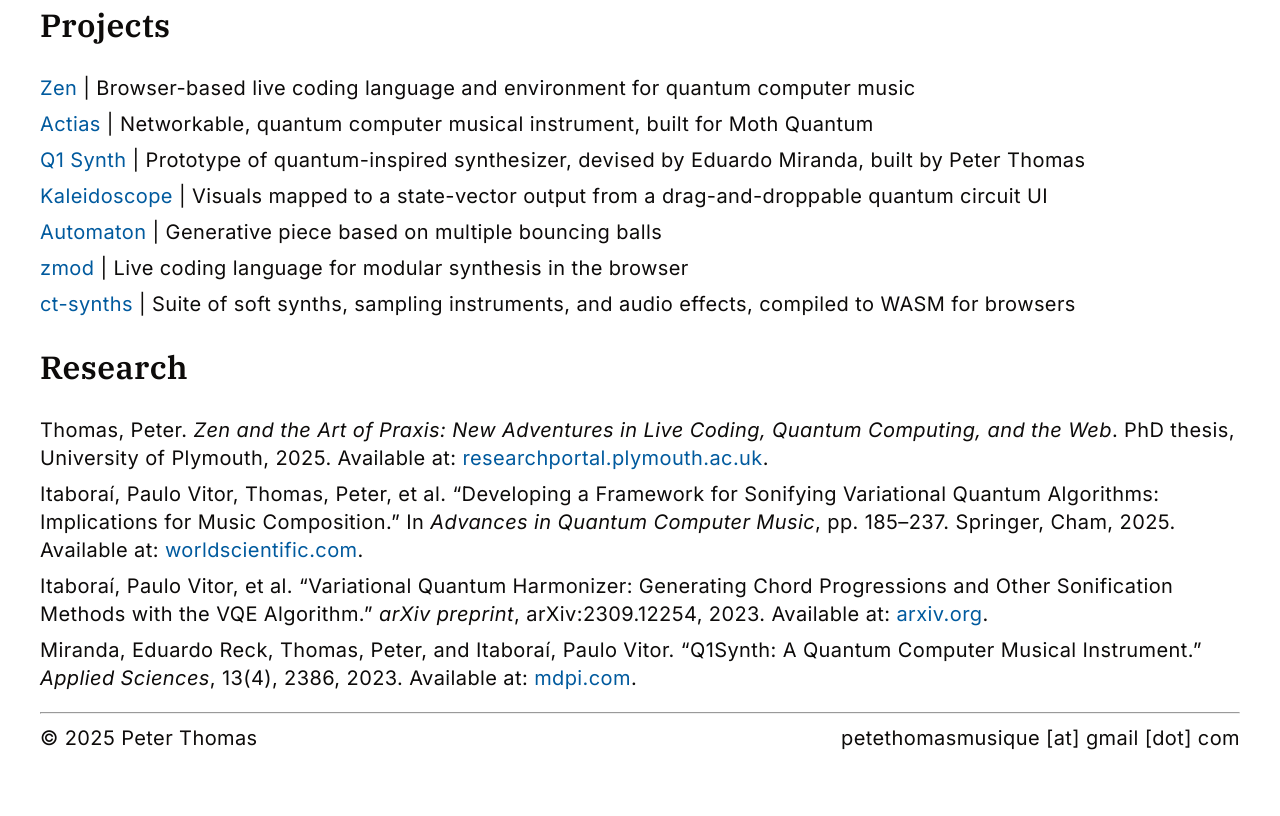
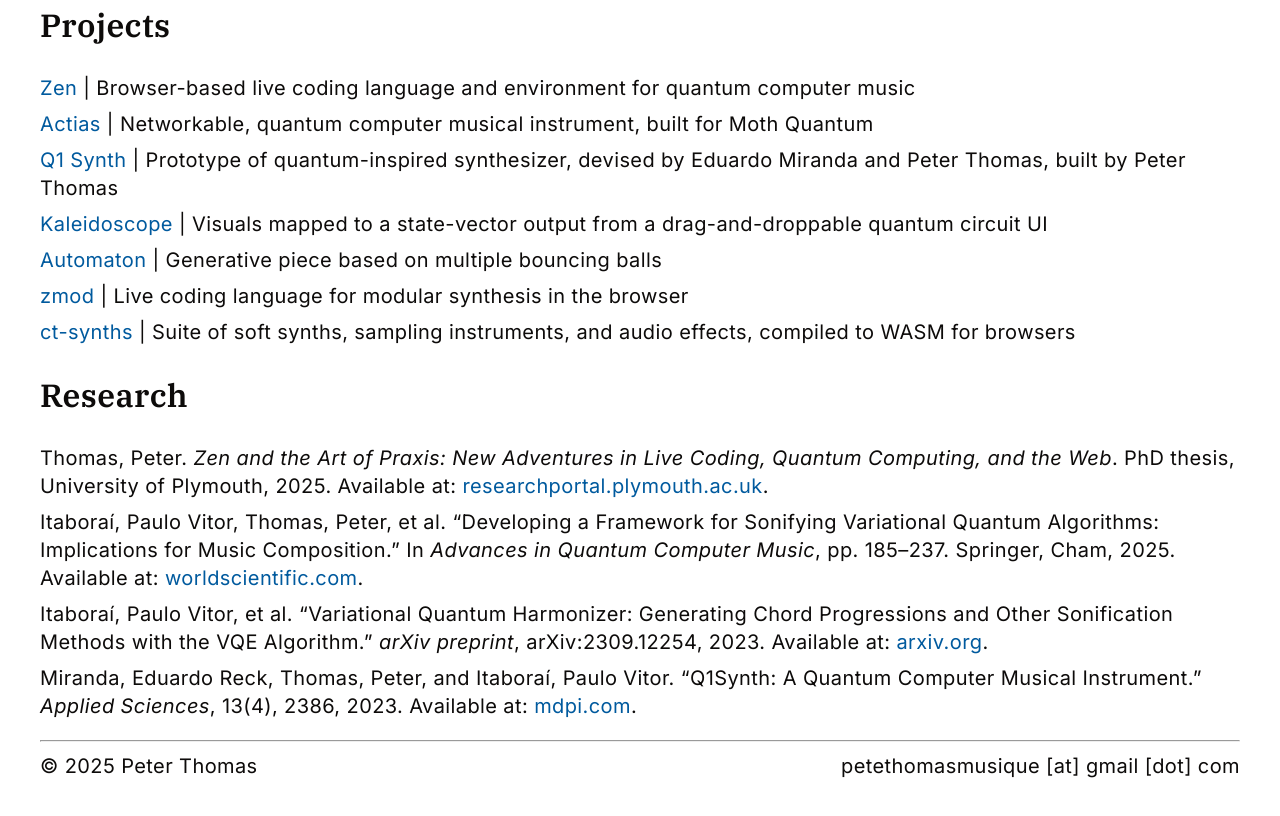
Before and after one commit to cephasteom/website2025, a website built with Vite: page index.html in a window 1280 px wide. Shown: the part 1181-1997 px from the top of the page. Built offline with nearby package versions, Linux system fonts and the light colour scheme.

Commit message:
main: improve credits

```diff
--- a/index.html
+++ b/index.html
@@ -114,7 +114,7 @@
       <ul>
         <li><a target="_blank" href="https://zen.cephasteom.co.uk">Zen</a> | Browser-based live coding language and environment for quantum computer music</li>
         <li><a target="_blank" href="https://actias.mothquantum.com/">Actias</a> | Networkable, quantum computer musical instrument, built for Moth Quantum</li>
-        <li><a target="_blank" href="https://iccmr-q1synth.cephasteom.co.uk/">Q1 Synth</a> | Prototype of quantum-inspired synthesizer, devised by Eduardo Miranda, built by Peter Thomas</li>
+        <li><a target="_blank" href="https://iccmr-q1synth.cephasteom.co.uk/">Q1 Synth</a> | Prototype of quantum-inspired synthesizer, devised by Eduardo Miranda and Peter Thomas, built by Peter Thomas</li>
         <li><a target="_blank" href="https://kaleidoscope.cephasteom.co.uk/">Kaleidoscope</a> | Visuals mapped to a state-vector output from a drag-and-droppable quantum circuit UI</li>
         <li><a target="_blank" href="https://mots.cephasteom.co.uk/">Automaton</a> | Generative piece based on multiple bouncing balls</li>
         <li><a target="_blank" href="https://github.com/cephasteom/zmod">zmod</a> | Live coding language for modular synthesis in the browser</li>
```
